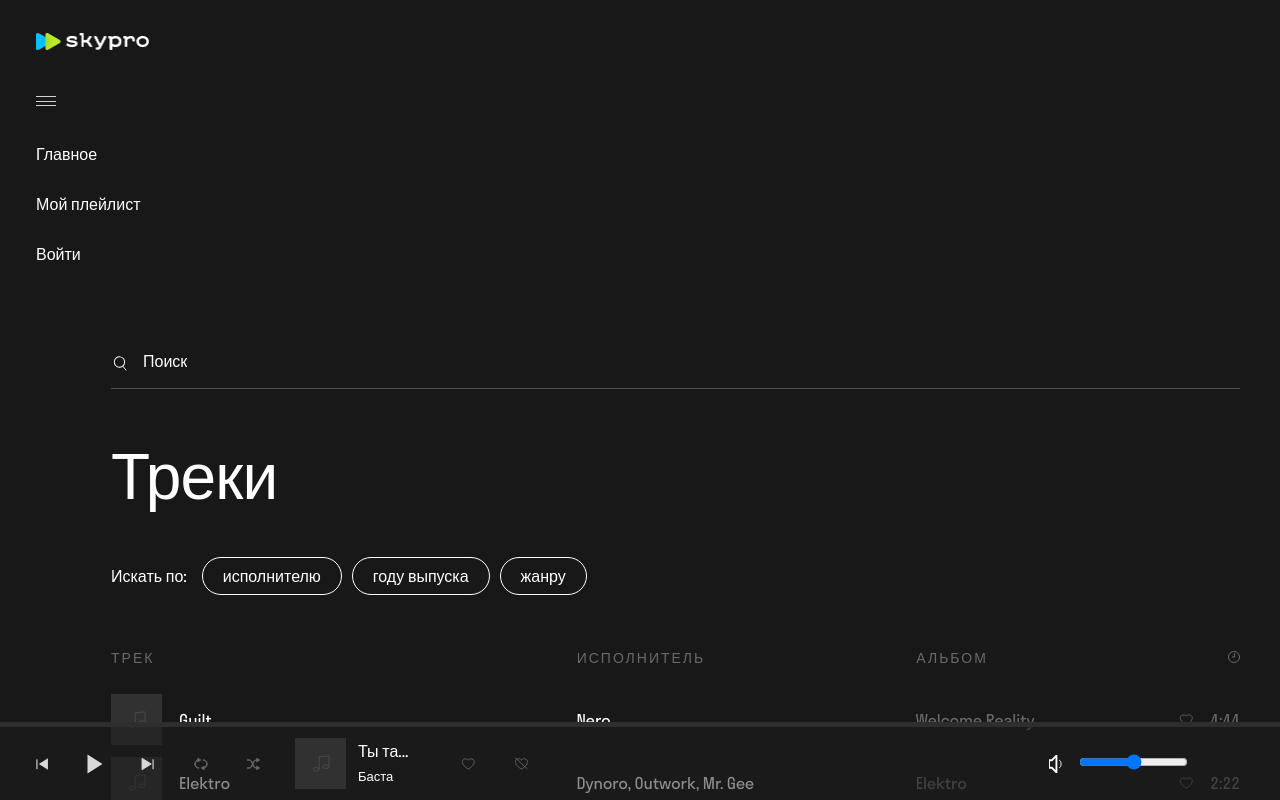
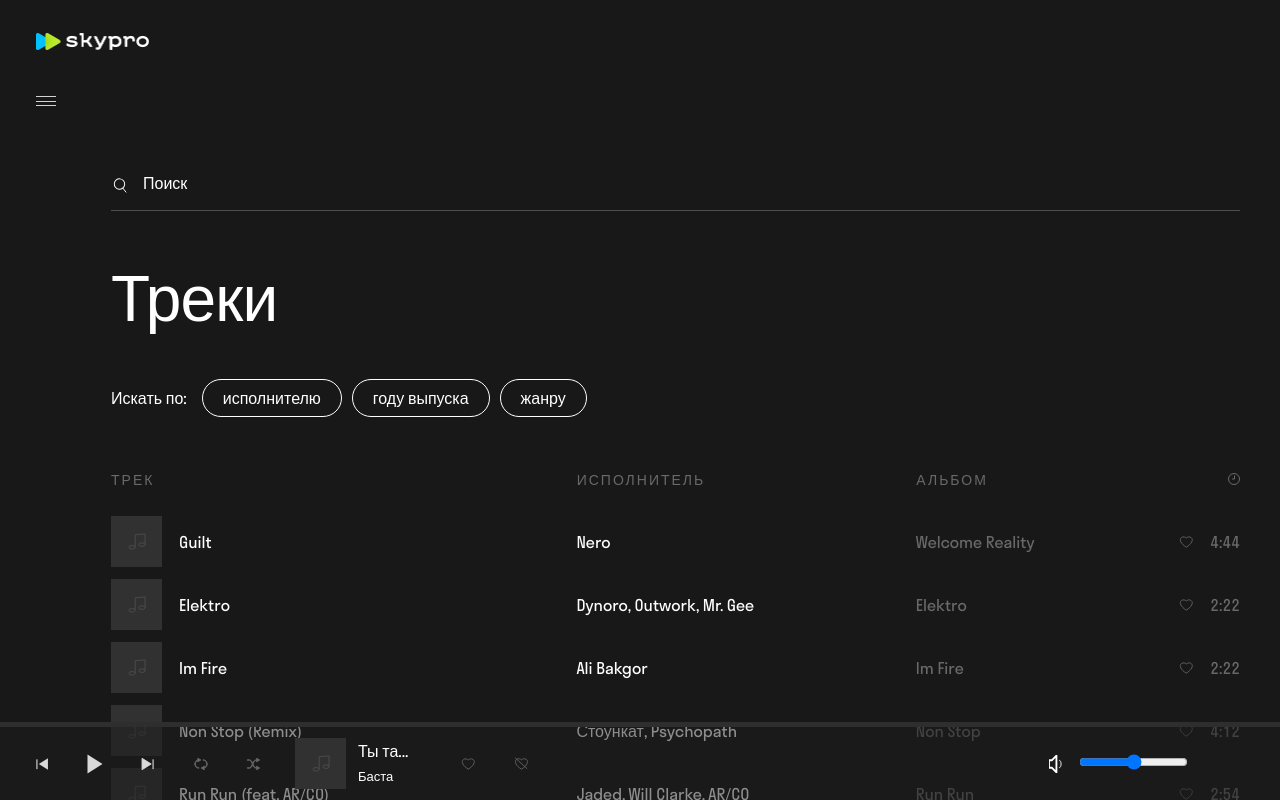
Before and after one commit to TatyanaKorLarina/skypro-music, a React (Create React App) app in the folder music/: page / in a window 1280 px wide. Built offline with nearby package versions, Linux system fonts and the light colour scheme.

Commit message:
did the 1st task

```diff
--- a/music/src/components/navMenu/NavMenu.js
+++ b/music/src/components/navMenu/NavMenu.js
@@ -1,20 +1,25 @@
-
+import React from 'react'
 import './NavMenu.css'
 
+const { useState } = React
 
 function NavMenu() {
+  const [isOpen, setIsOpen] = useState(false);
 
+  const toggleMenu = () => {
+    setIsOpen(!isOpen);
+  };
 
   return (<nav className="main__nav nav">
   <div className="nav__logo logo">
     <img className="logo__image" src="img/logo.png" alt="logo" />
   </div>
-  <div className="nav__burger burger">
+  <switch className="nav__burger burger" onClick={toggleMenu}>
     <span className="burger__line" />
     <span className="burger__line" />
     <span className="burger__line" />
-  </div>
-
+  </switch>
+  {isOpen && (
     <div className="nav__menu menu">
       <ul className="menu__list">
         <li className="menu__item">
@@ -29,7 +34,7 @@ function NavMenu() {
       </ul>
 
     </div>
-
+  )}
 </nav>
 
   );
```
